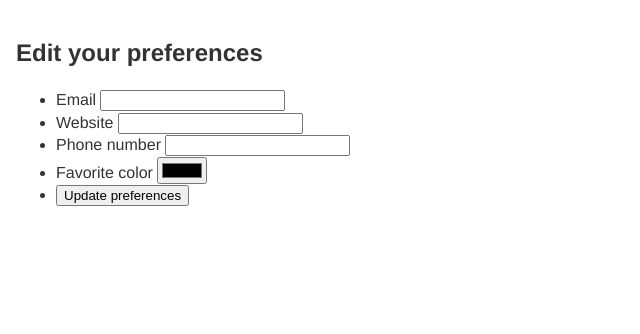
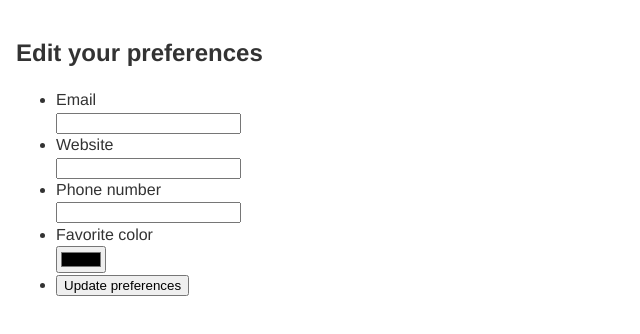
Before and after one commit to Faustin-king/html5-controls1, a plain HTML site: page index.html in a window 1280 px wide. Shown: the whole page, without its empty margins (0-640 px from the left). Drawn offline with Linux system fonts and the light colour scheme.

Commit message:
Add br tag to the label

```diff
--- a/index.html
+++ b/index.html
@@ -11,21 +11,21 @@
       <h2>Edit your preferences</h2>
       <ul>
         <li>
-          <label for="e-mail">Email</label>
+          <label for="e-mail">Email</label><br>
           <input type="email" name="email" id="e-mail">
 
         </li>
         <li>
-          <label for="website">Website</label>
+          <label for="website">Website</label><br>
             <input type="url" id="website" name="website">
 
         </li>
         <li>
-          <label for="phone">Phone number</label>
+          <label for="phone">Phone number</label><br>
             <input type="tel" id="phone" name="phone number" >
         </li>
         <li>
-          <label for="fave-color">Favorite color</label>
+          <label for="fave-color">Favorite color</label><br>
           <input type="color" id="fave-color" name="fave-color">
 
 
```
